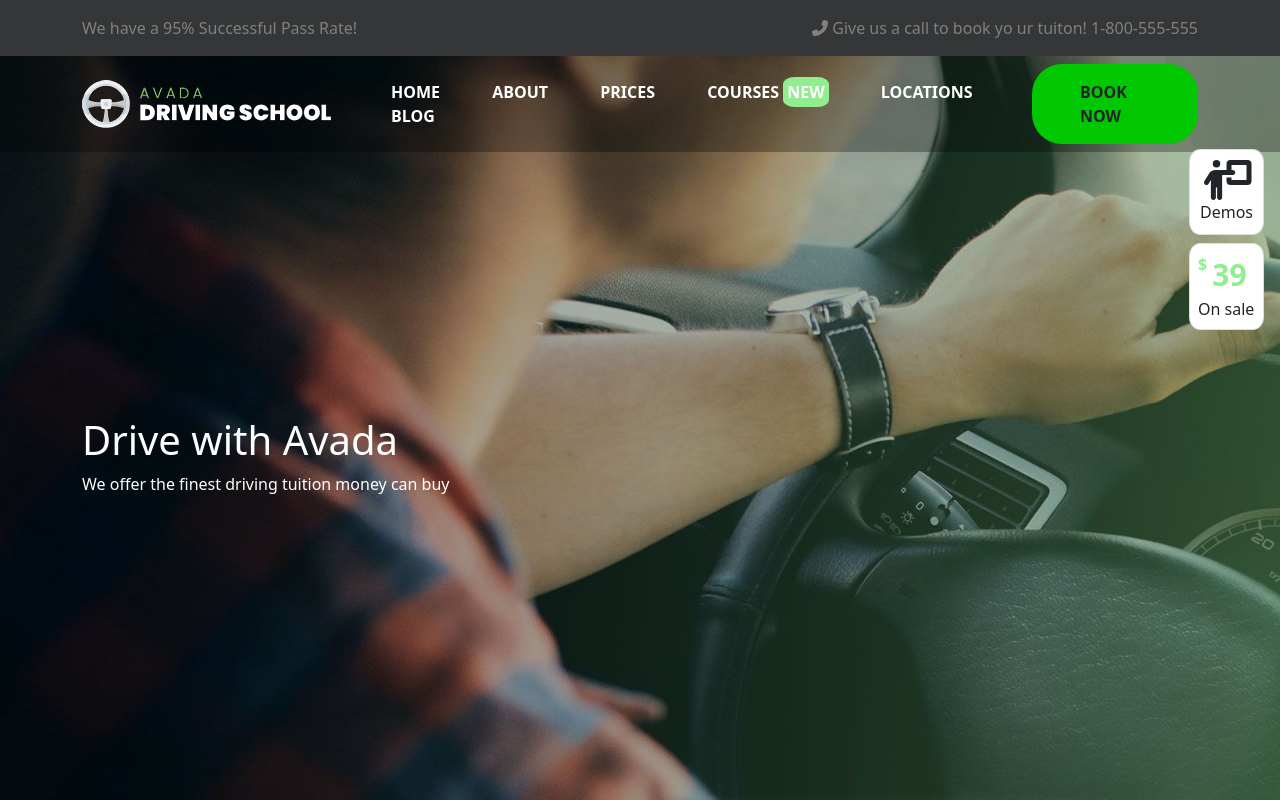
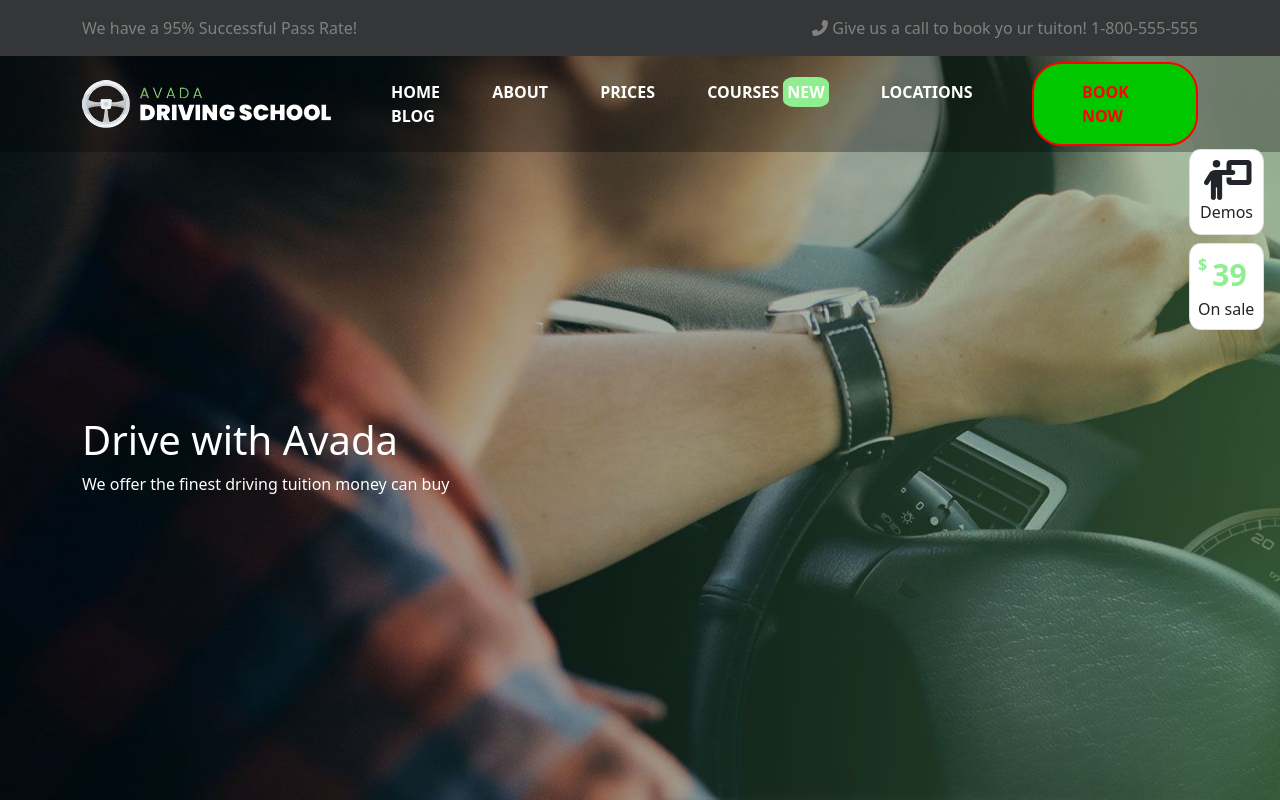
Before and after one commit to LorenzoPrimogeri/proj-html-vuejs, a Vue app: page / in a window 1280 px wide. In both pictures the pointer is over the link 1115 px from the left and 104 px from the top of the page. Shown: the top 800 px of the page. Built offline with nearby package versions, Linux system fonts and the light colour scheme.

Commit message:
added hover on button

```diff
--- a/src/App.vue
+++ b/src/App.vue
@@ -66,4 +66,8 @@ a {
   background: rgb(1, 199, 1) !important;
   border-radius: 30px !important;
 }
+.lp-btn:hover {
+  color: red !important;
+  border: 2px solid red !important;
+}
 </style>
```
